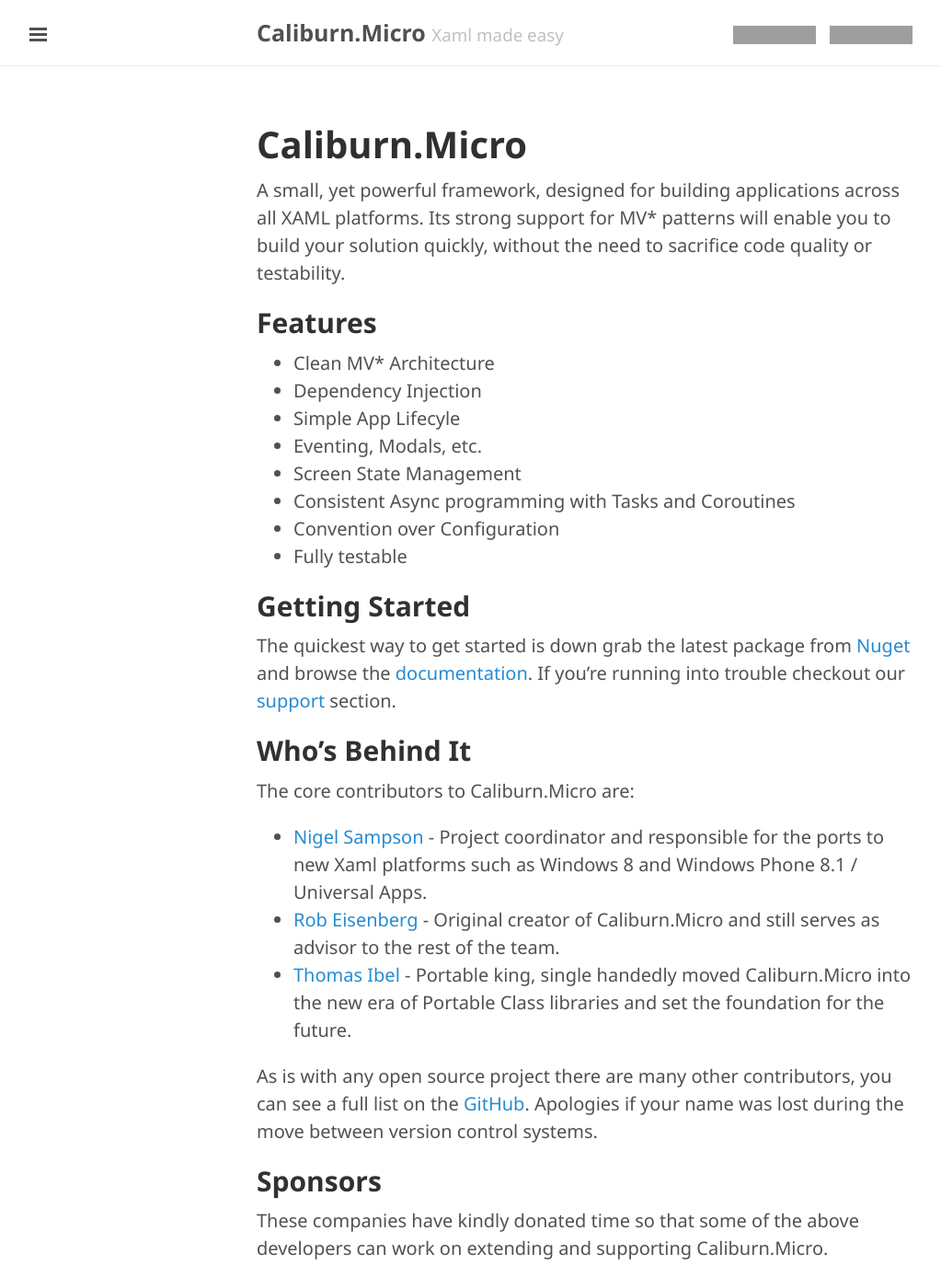
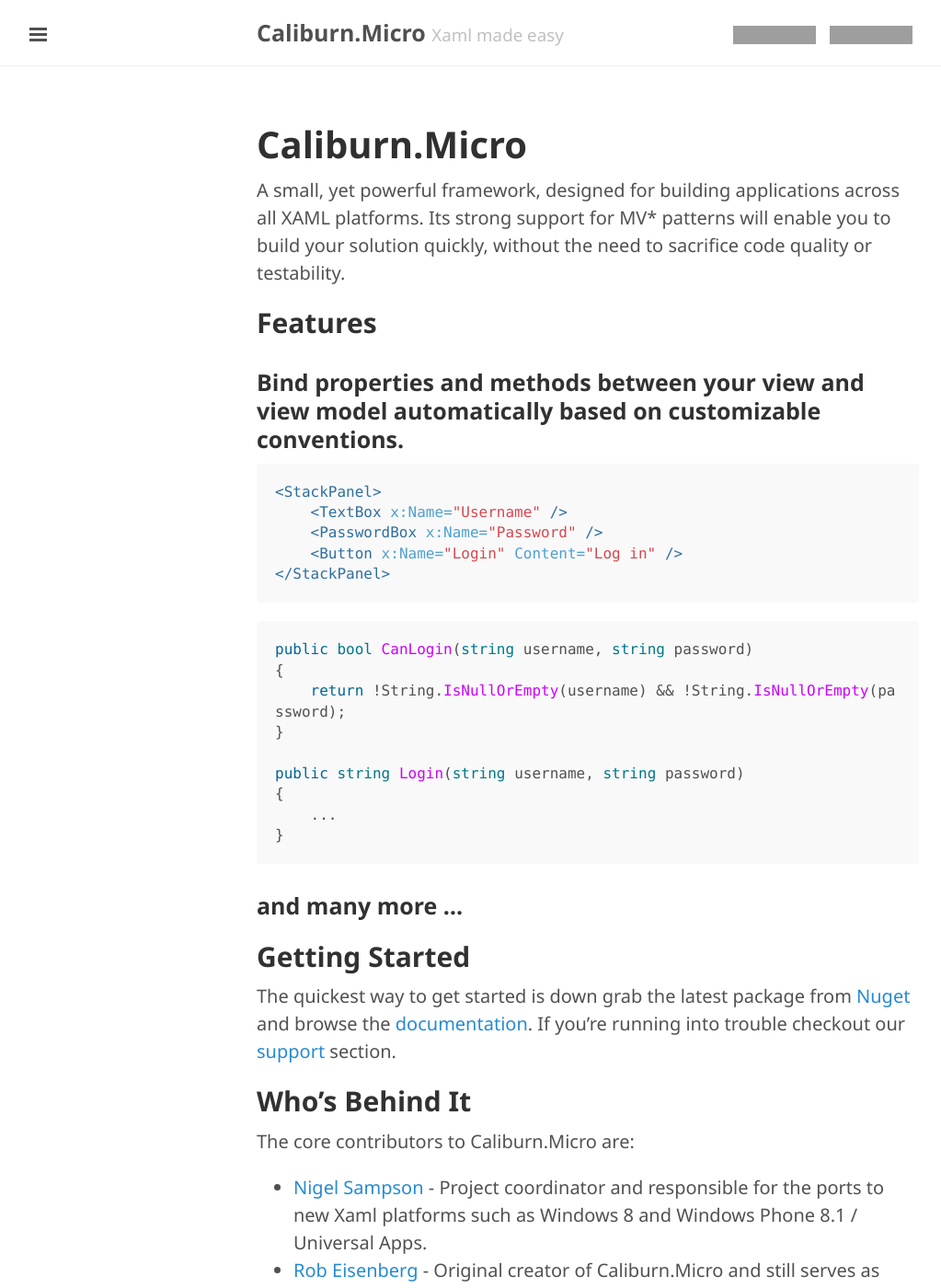
Before and after one commit to Caliburn-Micro/caliburn-micro.github.io, a Jekyll site: the page built from index.md, in a window 1280 px wide and 1400 px high. Shown: the whole window at 92% size, without its empty margins (1-1024 px from the left). Built offline with Jekyll 4.4.1, drawn with Linux system fonts in a browser that asks for light colours; Markdown is read by kramdown in place of the engine named in the settings; some of the changed text lies outside the part shown; grey boxes are pictures that could not be loaded.

Commit message:
Features?

````diff
--- a/_config.yml
+++ b/_config.yml
@@ -3,7 +3,7 @@
 pygments:         true
 
 # Permalinks
-permalink:        pretty
+permalink:        '/announcements/:title'
 
 # Setup
 title:            Caliburn.Micro
--- a/_includes/sidebar.html
+++ b/_includes/sidebar.html
@@ -10,9 +10,9 @@
 
   <nav class="sidebar-nav">
     <a class="sidebar-nav-item" href="/">Home</a>
+    <a class="sidebar-nav-item" href="/announcements">Announcements</a>
     <a class="sidebar-nav-item" href="/documentation">Documentation</a>
     <a class="sidebar-nav-item" href="/support">Support</a>
-    <a class="sidebar-nav-item" href="/showcase">Showcase</a>
     <a class="sidebar-nav-item" href="https://github.com/caliburn-micro/caliburn.micro/releases">Releases</a>
     <a class="sidebar-nav-item" href="{{ site.github.repo }}">GitHub</a>
     <span class="sidebar-nav-item">Currently v{{ site.version }}</span>
--- a/index.md
+++ b/index.md
@@ -6,14 +6,30 @@
 A small, yet powerful framework, designed for building applications across all XAML platforms. Its strong support for MV* patterns will enable you to build your solution quickly, without the need to sacrifice code quality or testability.
 
 ## Features
- - Clean MV* Architecture
- - Dependency Injection
- - Simple App Lifecyle
- - Eventing, Modals, etc.
- - Screen State Management
- - Consistent Async programming with Tasks and Coroutines
- - Convention over Configuration
- - Fully testable
+
+### Bind properties and methods between your view and view model automatically based on customizable conventions.
+
+``` xml
+<StackPanel>
+    <TextBox x:Name="Username" />
+    <PasswordBox x:Name="Password" />
+    <Button x:Name="Login" Content="Log in" />
+</StackPanel>
+```
+
+``` csharp
+public bool CanLogin(string username, string password)
+{
+    return !String.IsNullOrEmpty(username) && !String.IsNullOrEmpty(password);
+}
+
+public string Login(string username, string password)
+{
+    ...
+}
+```
+
+### and many more ...
 
 ## Getting Started
 The quickest way to get started is down grab the latest package from [Nuget][nuget] and browse the [documentation][docs]. If you're running into trouble checkout our [support][support] section.
@@ -31,13 +47,16 @@
 ## Sponsors
 These companies have kindly donated time so that some of the above developers can work on extending and supporting Caliburn.Micro.
 
+### [Marker Metro][mm]
+[![Marker Metro](/public/images/marker-metro.png)][mm]
+
+[Marker Metro][mm] is a world-class, award winning 100% Windows apps agency based in Auckland, New Zealand.
+
 ### [Blue Spire][bs]
-![Blue Spire](/public/images/blue-spire.png)
+[![Blue Spire](/public/images/blue-spire.png)][bs]
 
-Blue Spire is a Tallahassee, FL. based software development firm specializing in user interface architecture and engineering. Rob Eisenberg, aka EisenbergEffect, is currently the lead architect of the Durandal project.
+[Blue Spire][bs] is a Tallahassee, FL. based software development firm specializing in user interface architecture and engineering. [Rob Eisenberg][rob] is currently the lead architect of the [Durandal][durandal] project.
 
-### [Marker Metro][mm]
-![Blue Spire](/public/images/marker-metro.png)
 
 [nuget]: http://www.nuget.org/packages/Caliburn.Micro
 [docs]: /documentation
````
Also changed, not shown: other parts of index.md (+1 -0 lines), _posts/2014-05-01-new-website.md (added, +4 -0 lines), announcements/index.html (added, +36 -0 lines).
